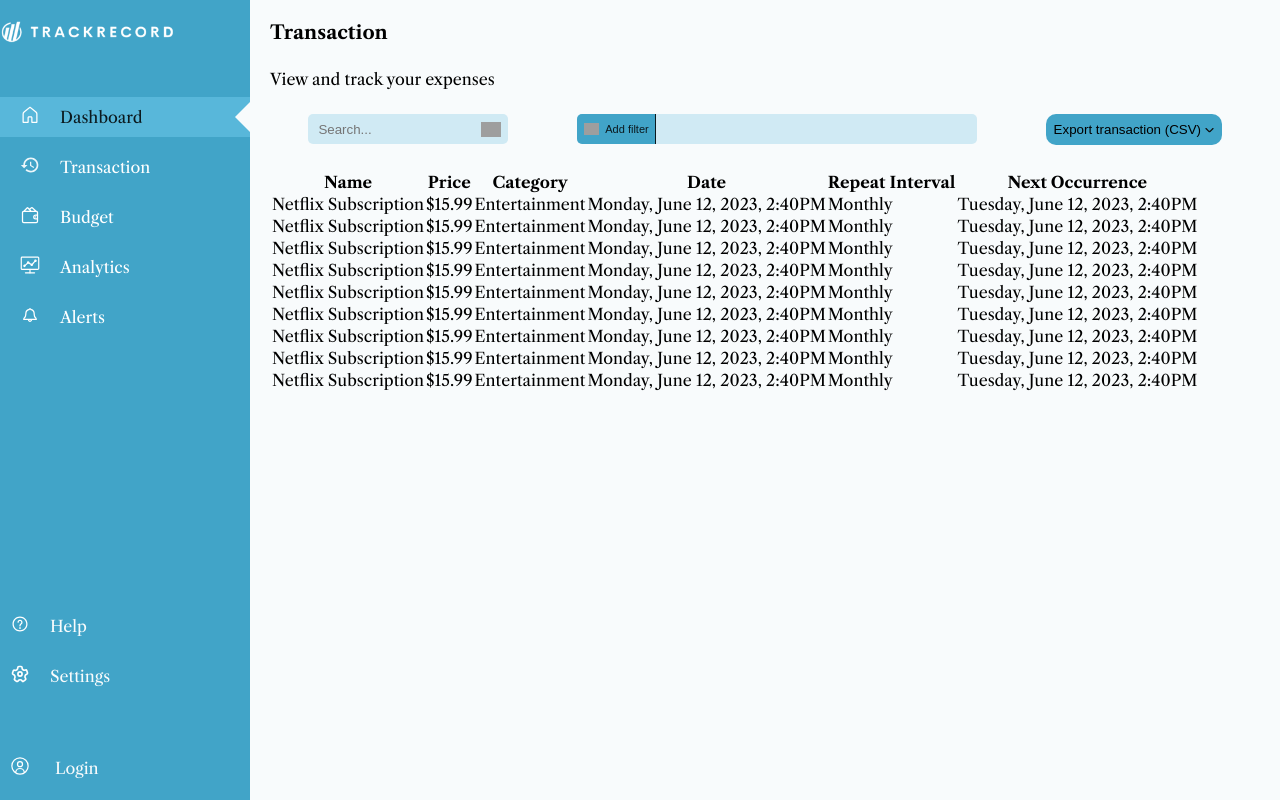
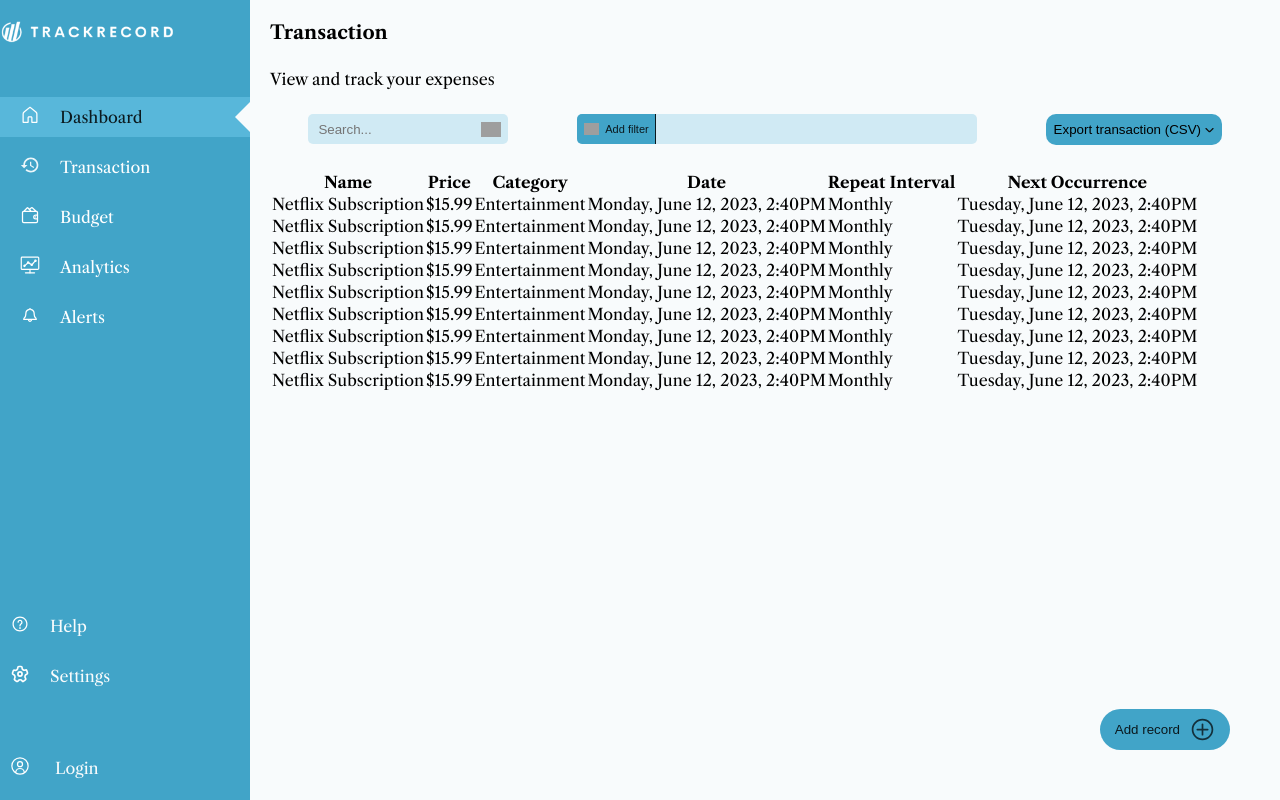
Before and after one commit to Etan31/Trackrecords-101, a React (Create React App) app in the folder v2-trackrecord/: page /transaction in a window 1280 px wide. Built offline with nearby package versions, Linux system fonts and the light colour scheme; grey boxes are pictures that could not be loaded.

Commit message:
Feat: new floating action button

```diff
--- /dev/null
+++ b/v2-trackrecord/src/components/fabMenu.js
@@ -0,0 +1,44 @@
+import React, { useState } from 'react';
+import './../css/fabMenu.css';
+
+const FABMenu = ({ onAddBudget, onAddTransaction, buttonIcon, buttonLabel }) => {
+    const [isOpen, setIsOpen] = useState(false);
+    const [isAnimating, setIsAnimating] = useState(false);
+
+    const toggleMenu = () => {
+      if (!isAnimating) {
+        setIsAnimating(true);
+        setIsOpen(!isOpen);
+        setTimeout(() => setIsAnimating(false), 300); // Match animation duration
+      }
+    };
+
+    return (
+      <div className="fab-menu-wrapper">
+        <div className={`fab-actions ${isOpen ? 'expand' : 'collapse'}`}>
+          {!isAnimating && isOpen && (
+            <>
+              <button onClick={onAddBudget}>Add Budget</button>
+              <button onClick={onAddTransaction}>Add Transaction</button>
+            </>
+          )}
+        </div>
+        <button
+          id="fabMenu"
+          className={`fab-menu ${isOpen ? 'open' : ''}`}
+          onClick={toggleMenu}
+        >
+          <span className={`fab-label ${isOpen ? 'hidden' : ''}`}>
+            {buttonLabel}
+          </span>
+          <img
+            src={buttonIcon}
+            alt="FAB Icon"
+            className={`fab-icon ${isOpen ? 'rotated' : ''}`}
+          />
+        </button>
+      </div>
+    );
+  };
+
+  export default FABMenu;
--- /dev/null
+++ b/v2-trackrecord/src/css/fabMenu.css
@@ -0,0 +1,92 @@
+.fab-menu-wrapper {
+    position: fixed;
+    bottom: 50px;
+    right: 50px;
+}
+
+.fab-menu {
+    display: flex;
+    justify-content: center;
+    align-items: center;
+    padding: 8px 15px;
+    border: none;
+    border-radius: 50px;
+    background-color: var(--main-prim);
+    color: var(--main-text);
+    gap: 10px;
+    transition: padding 0.3s ease;
+}
+
+.fab-menu.open {
+    padding: 8px;
+}
+
+.fab-menu img {
+    opacity: 70%;
+    width: 25px;
+    height: 25px;
+    transition: transform 0.3s ease;
+}
+
+.fab-menu img.rotated {
+    transform: rotate(45deg);
+}
+
+.fab-label {
+    transition: opacity 0.3s ease;
+    opacity: 1;
+}
+
+.fab-menu.open .fab-label {
+    opacity: 0;
+    display: none;
+}
+
+.fab-actions {
+    position: absolute;
+    top: -70px;
+    right: 0;
+    width: 0;
+    background-color: var(--main-prim);
+    border-radius: 5px;
+    visibility: hidden;
+    overflow: hidden;
+    transition: width 0.3s ease, top 0.3s ease, visibility 0s linear 0.3s;
+}
+
+.fab-actions.expand {
+    width: 180px;
+    top: -56px;
+    visibility: visible;
+    transition: width 0.3s ease, top 0.3s ease, visibility 0s linear 0s;
+    box-shadow: 0 4px 6px rgba(0, 0, 0, 0.1);
+}
+
+.fab-actions.collapse {
+    width: 0;
+    top: -70px;
+    visibility: hidden;
+    transition: width 0.3s ease, top 0.3s ease, visibility 0s linear 0.3s;
+    box-shadow: none;
+}
+
+.fab-actions button {
+    width: 100%;
+    border: none;
+    padding-block: 5px;
+    background-color: transparent;
+    cursor: pointer;
+    opacity: 0;
+    transform: translateY(-10px);
+    transition: opacity 0.3s ease, transform 0.3s ease;
+}
+
+.fab-actions.expand button {
+    opacity: 1;
+    transform: translateY(0);
+}
+
+.fab-actions.collapse button {
+    opacity: 0;
+    transform: translateY(-10px);
+}
--- a/v2-trackrecord/src/pages/Transaction.js
+++ b/v2-trackrecord/src/pages/Transaction.js
@@ -1,7 +1,22 @@
 import icSearch from './../assets/img/icons/ic-search.svg';
 import icFilter from './../assets/img/icons/ic-filter.svg';
+// import useModal from './../hook/useModal';
+import FABMenu from '../components/fabMenu';
+
+import ICAdd from './../assets/img/icons/add.svg';
+import './../css/Transaction.css';
 
 function Transaction() {
+  const handleAddBudget = () => {
+    alert('Add Budget');
+  };
+
+  const handleAddTransaction = () => {
+    alert('Add Transaction');
+  };
+
+  // const { isOpen, openModal, closeModal } = useModal();
+
   return (
     <div className="container transaction">
       <h2>Transaction</h2>
@@ -110,6 +125,13 @@
           </tbody>
         </table>
       </div>
+
+      <FABMenu
+        onAddBudget={handleAddBudget}
+        onAddTransaction={handleAddTransaction}
+        buttonIcon={ICAdd}
+        buttonLabel="Add record"
+      />
     </div>
   );
 }
```
